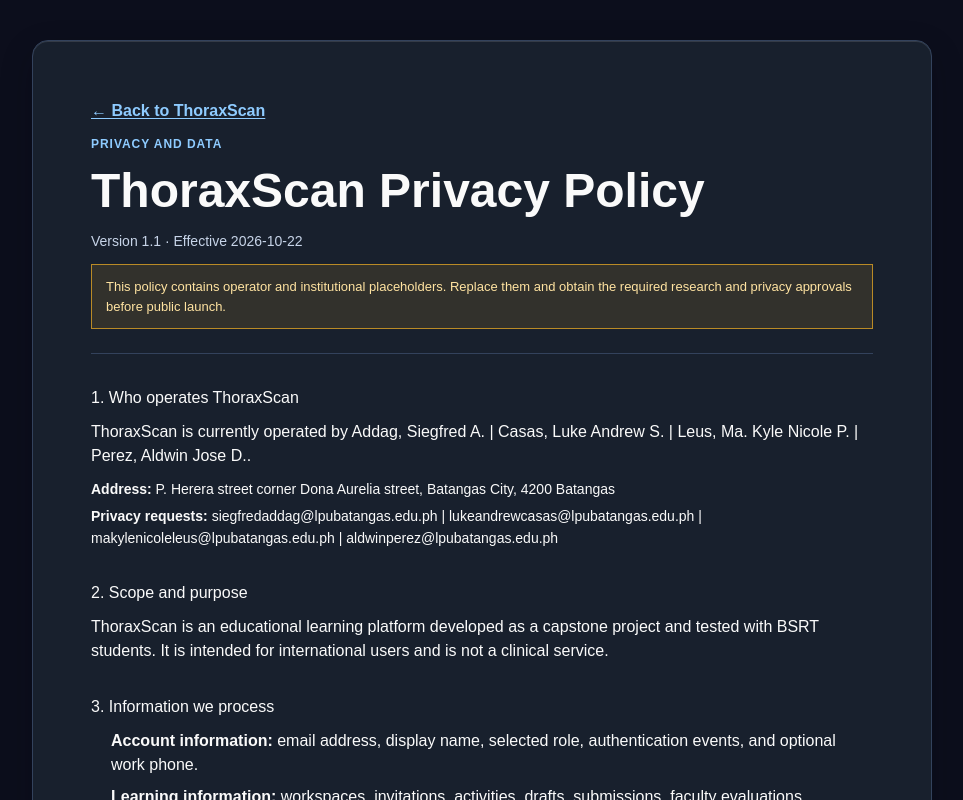
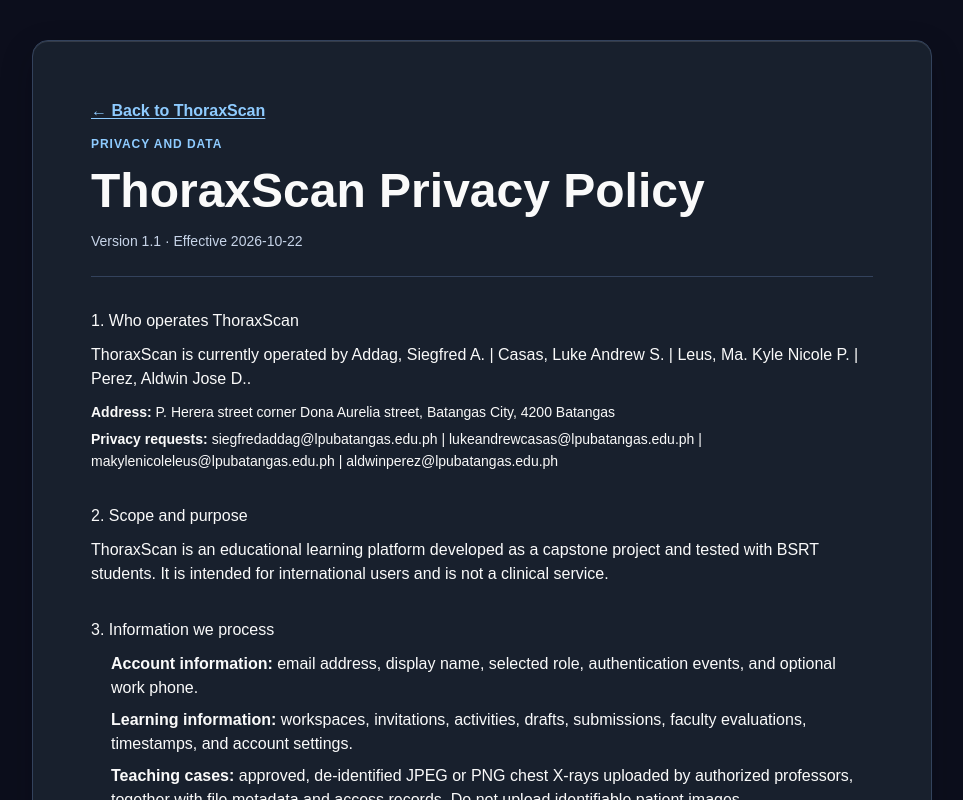
Before and after one commit to Addag/ThoraxScan, a Next.js app: page /privacy-policy in a window 1280 px wide. Shown: the top 800 px of the page, without its empty margins (158-1121 px from the left). Built offline with nearby package versions, Linux system fonts and the light colour scheme; a web font is replaced by a local one.

Commit message:
remove statement concerning placeholders

```diff
--- a/src/app/privacy-policy/page.tsx
+++ b/src/app/privacy-policy/page.tsx
@@ -26,7 +26,6 @@ export default function PrivacyPolicyPage() {
           <p className="m-0 text-[0.75rem] font-extrabold tracking-[0.08em] text-[#8ecbff] light:text-(--brand-blue-text) uppercase">Privacy and data</p>
           <h1 className="m-0 text-[clamp(1.875rem,5vw,3rem)] font-extrabold leading-[1.1]">ThoraxScan Privacy Policy</h1>
           <p className="m-0 text-[0.875rem] leading-[1.6] text-(--text-secondary)">Version {PRIVACY_POLICY_VERSION} · Effective {PRIVACY_POLICY_EFFECTIVE_DATE}</p>
-          <p className="m-0 border border-[#b98a26] bg-[rgba(185,138,38,0.16)] px-3.5 py-3 text-[0.8125rem] leading-[1.5] text-[#ffe3a1] light:text-(--status-warning-text)">This policy contains operator and institutional placeholders. Replace them and obtain the required research and privacy approvals before public launch.</p>
         </header>
 
         <section className={sectionClass}><h2>1. Who operates ThoraxScan</h2><p>ThoraxScan is currently operated by {PRIVACY_CONTROLLER_NAME}.</p><dl className="grid gap-1 text-[0.875rem] leading-[1.6]"><div><dt className="inline font-semibold">Address: </dt><dd className="inline">{PRIVACY_CONTROLLER_ADDRESS}</dd></div><div><dt className="inline font-semibold">Privacy requests: </dt><dd className="inline">{PRIVACY_CONTACT_EMAIL}</dd></div></dl></section>
```
